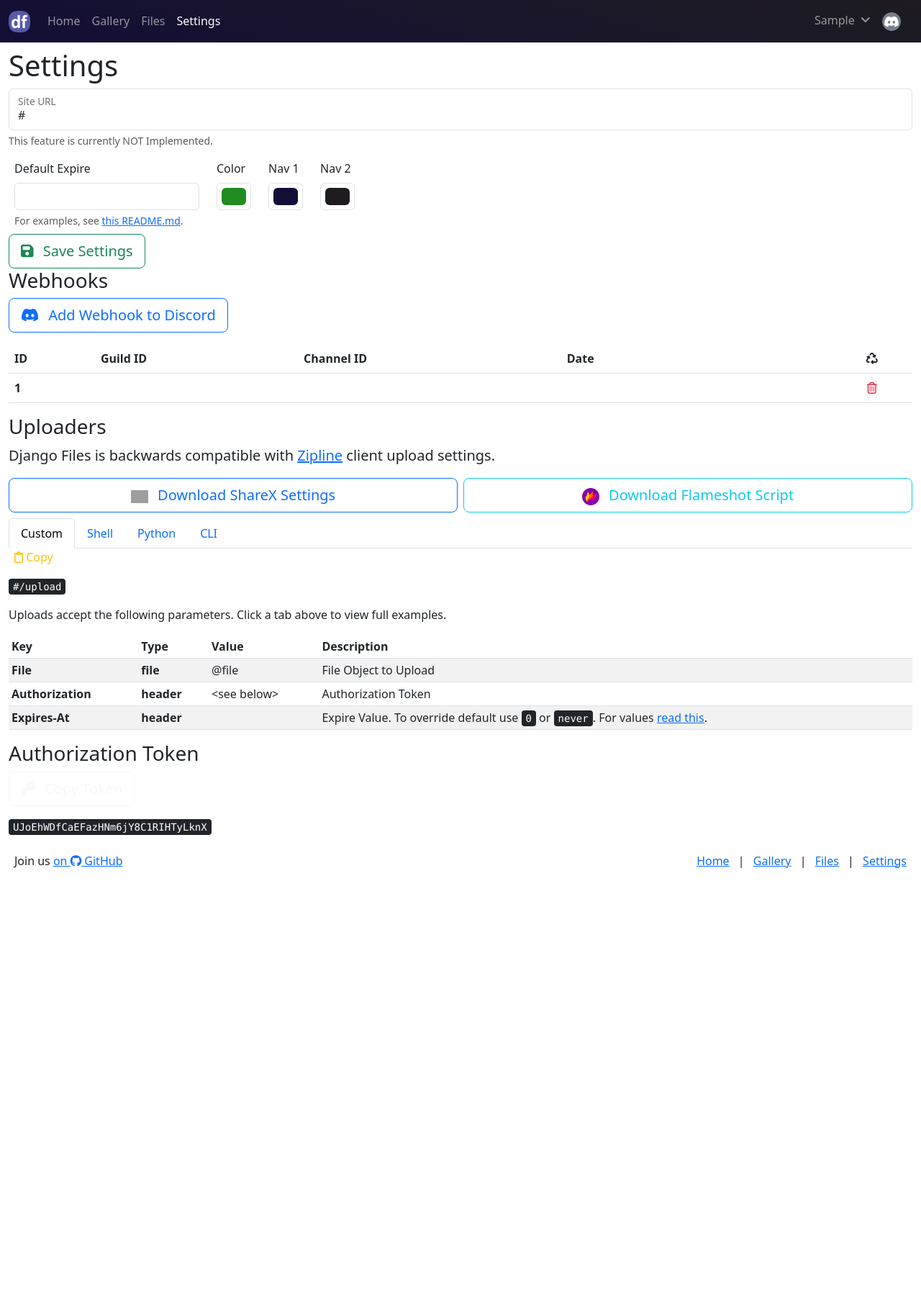
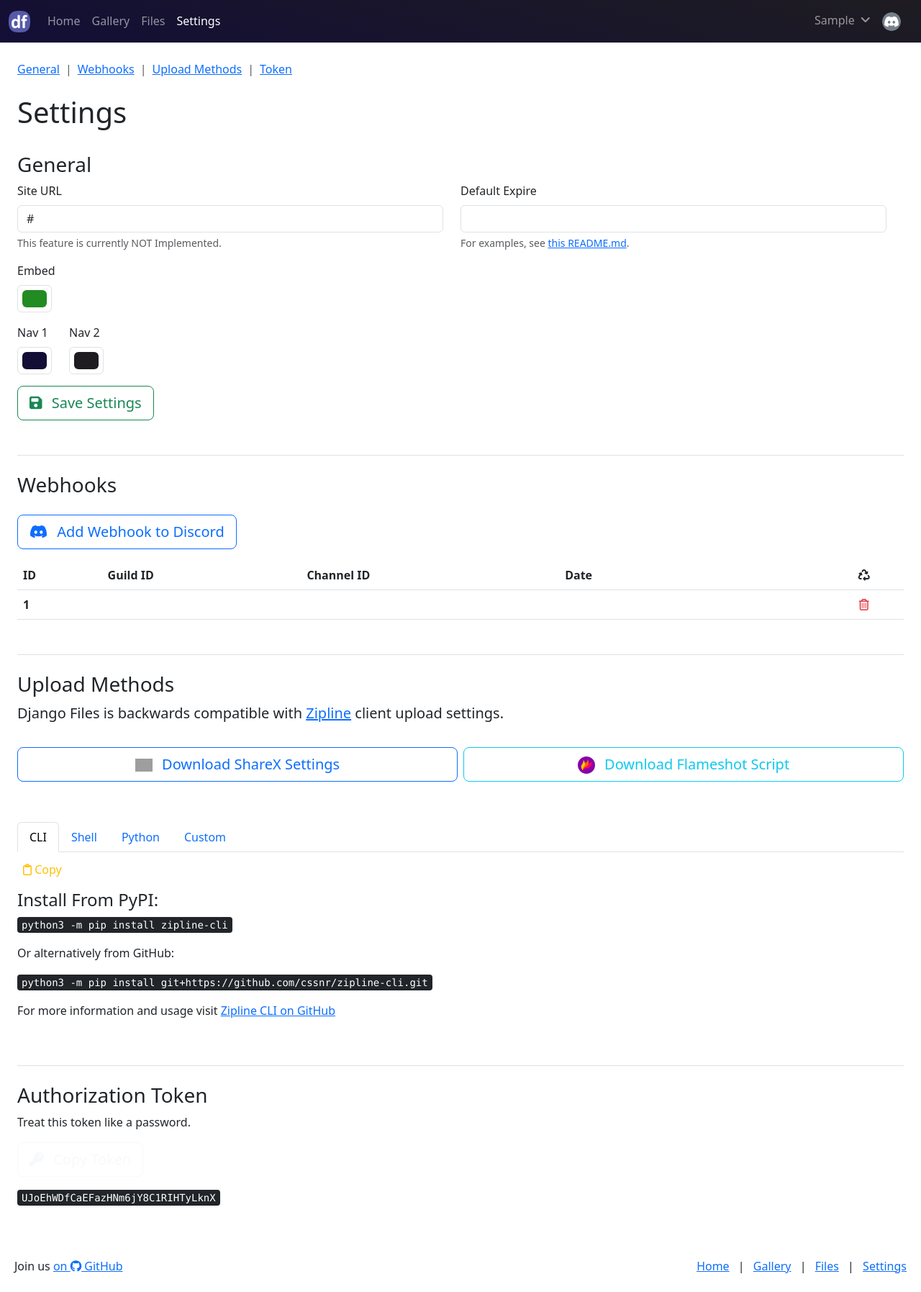
Before and after one commit to django-files/django-files, a Django app: page /settings/ in a window 1280 px wide. Shown: the whole page at 72% size. Before the commit the page ends 1206 px from the top, so only its background shows below. Run offline with Django 3.2, Linux system fonts and the light colour scheme; the visitor is signed in with stand-in values (Sample User, id 1); tables that the repository leaves empty hold one stand-in row (values such as "Sample post"); parts of the project's set-up code (start-up, migrations or seed data) failed here and were passed over; some libraries are stand-ins or nearby versions; grey boxes are pictures that could not be loaded.

Commit message:
reloading, and some better visuals (#21)
* reloading, and some better visuals

* fix my test

* fix slash in branch name

* Minor Fixes and Tweaks

* more formatting and ordering fixes

* form clean up on settings

* Delete 0005_alter_sitesettings_site_url.py

* tweaks

---------

Co-authored-by: Shane <6071159+smashedr@users.noreply.github.com>

```diff
--- a/app/templates/files.html
+++ b/app/templates/files.html
@@ -23,7 +23,7 @@
 {% endblock %}
 
 {% block body %}
-    <div class="container-fluid mt-2">
+    <div class="container-fluid py-3 px-4">
 
         <h1 class="h1">Upload Files</h1>
         <div id="drag-drop-area"></div>
--- a/app/templates/gallery.html
+++ b/app/templates/gallery.html
@@ -8,7 +8,7 @@
 {% block head %}{% endblock %}
 
 {% block body %}
-    <div class="container-fluid mt-2">
+    <div class="container-fluid py-3 px-4">
 
         <h1>Gallery</h1>
 
--- a/app/templates/home.html
+++ b/app/templates/home.html
@@ -8,7 +8,7 @@
 {% block head %}{% endblock %}
 
 {% block body %}
-    <div class="container-fluid mt-2">
+    <div class="container-fluid py-3 px-4">
 
         <h1>Django Files</h1>
 
--- a/app/templates/main.html
+++ b/app/templates/main.html
@@ -38,9 +38,10 @@
 </head>
 <body class="d-flex flex-column h-100">
 
+
 {% block navbar %}
 <header>
-    <nav class="navbar navbar-expand-md navbar-dark"
+    <nav class="navbar navbar-expand-md navbar-dark border-bottom"
          style="background-image: linear-gradient(15deg, {{ user.nav_color_1 }} 0%, {{ user.nav_color_2 }} 100%);">
         <div class="container-fluid">
             <a class="navbar-brand" href="{% url 'home:index' %}">
--- a/app/templates/settings.html
+++ b/app/templates/settings.html
@@ -8,25 +8,32 @@
 {% block head %}{% endblock %}
 
 {% block body %}
-    <div class="container-fluid mt-2">
+    <div class="container-fluid py-3 px-4">
 
+        <nav class="py-2" aria-label="breadcrumb" style="--bs-breadcrumb-divider: '|';">
+            <ol class="breadcrumb">
+              <li class="breadcrumb-item"><a href="#general">General</a></li>
+              <li class="breadcrumb-item"><a href="#webhooks">Webhooks</a></li>
+              <li class="breadcrumb-item"><a href="#upload">Upload Methods</a></li>
+              <li class="breadcrumb-item"><a href="#token">Token</a></li>
+            </ol>
+          </nav>
         <h1>Settings</h1>
+        <div class="pt-4 my-md-2">
+            <h3 id="general">General</h3>
 
-        <form class="row g-2" id="settings-form" name="settings-form" method="POST" action="{% url 'home:settings' %}">
-            <div class="col-12">
-                <div class="form-floating mb-3">
+            <form class="row" id="settings-form" name="settings-form" method="POST" action="{% url 'home:settings' %}">
+                <div class="row">
+                    <div class="col-md-6">
+                        <label for="site_url" class="form-label">Site URL</label>
                         <input type="text" class="form-control" id="site_url" name="site_url" placeholder=""
                             value="{{ site_settings.site_url }}" aria-describedby="site_url-help site_url-invalid">
-                    <label for="site_url">Site URL</label>
                         <div id="site_url-help" class="form-text">
                             This feature is currently NOT Implemented.
                         </div>
                         <div id="site_url-invalid" class="invalid-feedback"></div>
                     </div>
-            </div>
-
-            <div class="row">
-            <div class="col-auto">
+                    <div class="col-md-6">
                         <label for="default_expire" class="form-label">Default Expire</label>
                         <input type="text" class="form-control" id="default_expire" name="default_expire"
                             value="{{ user.default_expire }}" aria-describedby="default_expire-help default_expire-invalid">
@@ -35,12 +42,16 @@
                         </div>
                         <div id="default_expire-invalid" class="invalid-feedback"></div>
                     </div>
+                </div>
+                <div class="row pt-3">
                     <div class="col-auto">
-                <label for="default_color" class="form-label">Color</label>
+                        <label for="default_color" class="form-label">Embed</label>
                         <input type="color" class="form-control form-control-color" id="default_color" name="default_color"
                             value="{{ user.default_color }}" title="Default Color" aria-describedby="default_color-invalid">
                         <div id="default_color-invalid" class="invalid-feedback"></div>
                     </div>
+                </div>
+                <div class="row pt-3">
                     <div class="col-auto">
                         <label for="nav_color_1" class="form-label">Nav 1</label>
                         <input type="color" class="form-control form-control-color" id="nav_color_1" name="nav_color_1"
@@ -55,15 +66,18 @@
                     </div>
                 </div>
 
-            <div class="col-12">
+                <div class="col-12 pt-3">
                     <button type="submit" class="btn btn-lg btn-outline-success" id="save-settings">
                         <i class="fa-solid fa-floppy-disk me-2"></i> Save Settings</button>
                 </div>
             </form>
-
-        <h3>Webhooks</h3>
+        </div>
+        <div class="pt-4 my-md-5 border-top">
+            <h3 id="webhooks">Webhooks</h3>
+            <div class="pt-3">
                 <p><a href="{% url 'oauth:webhook' %}" class="btn btn-lg btn-outline-primary" role="button">
                     <i class="fab fa-discord me-2"></i> Add Webhook to Discord</a></p>
+            </div>
             {% cache 86400 settings request.user %}
             {% if not webhooks %}
                 <p class="lead">No Webhooks Found. Perhaps you forgot to add one?</p>
@@ -98,26 +112,27 @@
                 </table>
             {% endif %}
             {% endcache %}
-
-        <h3>Uploaders</h3>
+        </div>
+        <div class="pt-4 my-md-5 border-top">
+            <h3 id="upload">Upload Methods</h3>
             <p class="lead">Django Files is backwards compatible with <a href="https://zipline.diced.vercel.app/docs/api/upload" target="_blank">
                 Zipline</a> client upload settings.</p>
             <div class="row g-2">
-            <div class="col-sm-12 col-md-6">
+                <div class="col-sm-6 pt-3">
                     <a href="{% url 'home:gen-sharex' %}" class="btn btn-lg btn-outline-primary d-block">
                         <img src="{% static 'images/assets/sharex.svg' %}" class="me-2" alt="ShareX" width="24">
                         Download ShareX Settings</a>
                 </div>
-            <div class="col-sm-12 col-md-6">
+                <div class="col-sm-6 pt-3">
                     <a href="{% url 'home:gen-flameshot' %}" class="btn btn-lg btn-outline-info d-block">
                         <img src="{% static 'images/assets/flameshot.svg' %}" class="me-2" alt="Flameshot" width="24">
                         Download Flameshot Script</a>
                 </div>
-            <div class="col-12">
+                <div class="col-12 pt-5">
                     <ul class="nav nav-tabs" id="myTab" role="tablist">
                         <li class="nav-item" role="presentation">
-                        <button class="nav-link active" id="home-tab" data-bs-toggle="tab" type="button"
-                                data-bs-target="#home-tab-pane" role="tab" aria-controls="home-tab-pane" aria-selected="true">Custom</button>
+                            <button class="nav-link active" id="cli-tab" data-bs-toggle="tab" type="button"
+                                    data-bs-target="#cli-tab-pane" role="tab" aria-controls="cli-tab-pane" aria-selected="false">CLI</button>
                         </li>
                         <li class="nav-item" role="presentation">
                             <button class="nav-link" id="shell-tab" data-bs-toggle="tab" type="button"
@@ -128,14 +143,39 @@
                                     data-bs-target="#python-tab-pane" role="tab" aria-controls="python-tab-pane" aria-selected="false">Python</button>
                         </li>
                         <li class="nav-item" role="presentation">
-                        <button class="nav-link" id="cli-tab" data-bs-toggle="tab" type="button"
-                                data-bs-target="#cli-tab-pane" role="tab" aria-controls="cli-tab-pane" aria-selected="false">CLI</button>
+                            <button class="nav-link" id="home-tab" data-bs-toggle="tab" type="button"
+                                    data-bs-target="#home-tab-pane" role="tab" aria-controls="home-tab-pane" aria-selected="true">Custom</button>
                         </li>
                     </ul>
                     <div class="tab-content" id="myTabContent">
-                    <div class="tab-pane fade show active" id="home-tab-pane" role="tabpanel" aria-labelledby="home-tab" tabindex="0">
+                        <div class="tab-pane fade show active" id="cli-tab-pane" role="tabpanel" aria-labelledby="cli-tab" tabindex="0">
+                            <p><a class="clip text-decoration-none text-warning" role="button" data-clipboard-action="copy" data-clipboard-target="#cli-code">
+                                <i class="fa-regular fa-clipboard ms-2 pt-3"></i> Copy</a></p>
+                            <h4>Install From PyPI:</h4>
+                            <p><kbd id="cli-code">python3 -m pip install zipline-cli</kbd></p>
+                            <p>Or alternatively from GitHub:</p>
+                            <p><kbd id="cli-code">python3 -m pip install git+https://github.com/cssnr/zipline-cli.git</kbd></p>
+                            <p>For more information and usage visit
+                                <a href="https://github.com/cssnr/zipline-cli" target="_blank">
+                                    Zipline CLI on GitHub</a></p>
+                        </div>
+                        <div class="tab-pane fade col-md-8" id="shell-tab-pane" role="tabpanel" aria-labelledby="shell-tab" tabindex="0">
+                            <p><a class="clip text-decoration-none text-warning" role="button" data-clipboard-action="copy" data-clipboard-target="#shell-code">
+                                <i class="fa-regular fa-clipboard ms-2 pt-3"></i> Copy</a></p>
+                            <div class="h-100 p-5 bg-body-tertiary border rounded-3">
+                                <pre><code id="shell-code">{% include 'scripts/shell-example.sh' with auth=user.authorization expire=user.default_expire site_url=site_settings.site_url  %}</code></pre>
+                            </div>
+                            </div>
+                        <div class="tab-pane fade col-md-8" id="python-tab-pane" role="tabpanel" aria-labelledby="python-tab" tabindex="0">
+                            <p><a class="clip text-decoration-none text-warning" role="button" data-clipboard-action="copy" data-clipboard-target="#python-code">
+                                <i class="fa-regular fa-clipboard ms-2 pt-3"></i> Copy</a></p>
+                            <div class="h-100 p-5 bg-body-tertiary border rounded-3">
+                                <pre><code id="python-code">{% include 'scripts/python-example.py' with auth=user.authorization expire=user.default_expire site_url=site_settings.site_url  %}</code></pre>
+                            </div>
+                        </div>
+                        <div class="tab-pane fade" id="home-tab-pane" role="tabpanel" aria-labelledby="home-tab" tabindex="0">
                             <p><a class="clip text-decoration-none text-warning" role="button" data-clipboard-action="copy" data-clipboard-target="#upload-url">
-                            <i class="fa-regular fa-clipboard ms-2"></i> Copy</a></p>
+                                <i class="fa-regular fa-clipboard ms-2 pt-3"></i> Copy</a></p>
                             <p><kbd id="upload-url">{{ site_settings.site_url }}{% url 'home:upload' %}</kbd></p>
                             <p>Uploads accept the following parameters. Click a tab above to view full examples.</p>
                             <table class="table table-sm table-striped">
@@ -171,33 +211,17 @@
 
                             </table>
                         </div>
-                    <div class="tab-pane fade" id="shell-tab-pane" role="tabpanel" aria-labelledby="shell-tab" tabindex="0">
-                        <p><a class="clip text-decoration-none text-warning" role="button" data-clipboard-action="copy" data-clipboard-target="#shell-code">
-                            <i class="fa-regular fa-clipboard ms-2"></i> Copy</a></p>
-                        <pre><code id="shell-code">{% include 'scripts/shell-example.sh' with auth=user.authorization expire=user.default_expire site_url=site_settings.site_url  %}</code></pre>
-                    </div>
-                    <div class="tab-pane fade" id="python-tab-pane" role="tabpanel" aria-labelledby="python-tab" tabindex="0">
-                        <p><a class="clip text-decoration-none text-warning" role="button" data-clipboard-action="copy" data-clipboard-target="#python-code">
-                            <i class="fa-regular fa-clipboard ms-2"></i> Copy</a></p>
-                        <pre><code id="python-code">{% include 'scripts/python-example.py' with auth=user.authorization expire=user.default_expire site_url=site_settings.site_url  %}</code></pre>
-                    </div>
-                    <div class="tab-pane fade" id="cli-tab-pane" role="tabpanel" aria-labelledby="cli-tab" tabindex="0">
-                        <p><a class="clip text-decoration-none text-warning" role="button" data-clipboard-action="copy" data-clipboard-target="#cli-code">
-                            <i class="fa-regular fa-clipboard ms-2"></i> Copy</a></p>
-                        <p><kbd id="cli-code">python3 -m pip install zipline-cli</kbd></p>
-                        <p>For more information and usage visit
-                            <a href="https://github.com/cssnr/zipline-cli" target="_blank">
-                                Zipline CLI on GitHub</a></p>
                     </div>
                 </div>
             </div>
         </div>
-
-        <h3>Authorization Token</h3>
+        <div class="pt-4 my-md-5 border-top">
+            <h3 id="token">Authorization Token</h3>
+            <p>Treat this token like a password.</p>
             <p><a class="btn btn-lg btn-outline-light clip" role="button" data-clipboard-text="{{ user.authorization }}">
                 <i class="fa-solid fa-key me-2"></i> Copy Token</a></p>
             <p><kbd>{{ user.authorization }}</kbd></p>
-
+        </div>
     </div>
 
     <div class="modal fade" id="delete-hook-modal" tabindex="-1" aria-labelledby="exampleModalLabel"
```
Also changed, not shown: docker-compose-dev.yaml (added, +134 -0 lines), .drone.yml. Lines whose indentation alone changed are shown as unchanged.
